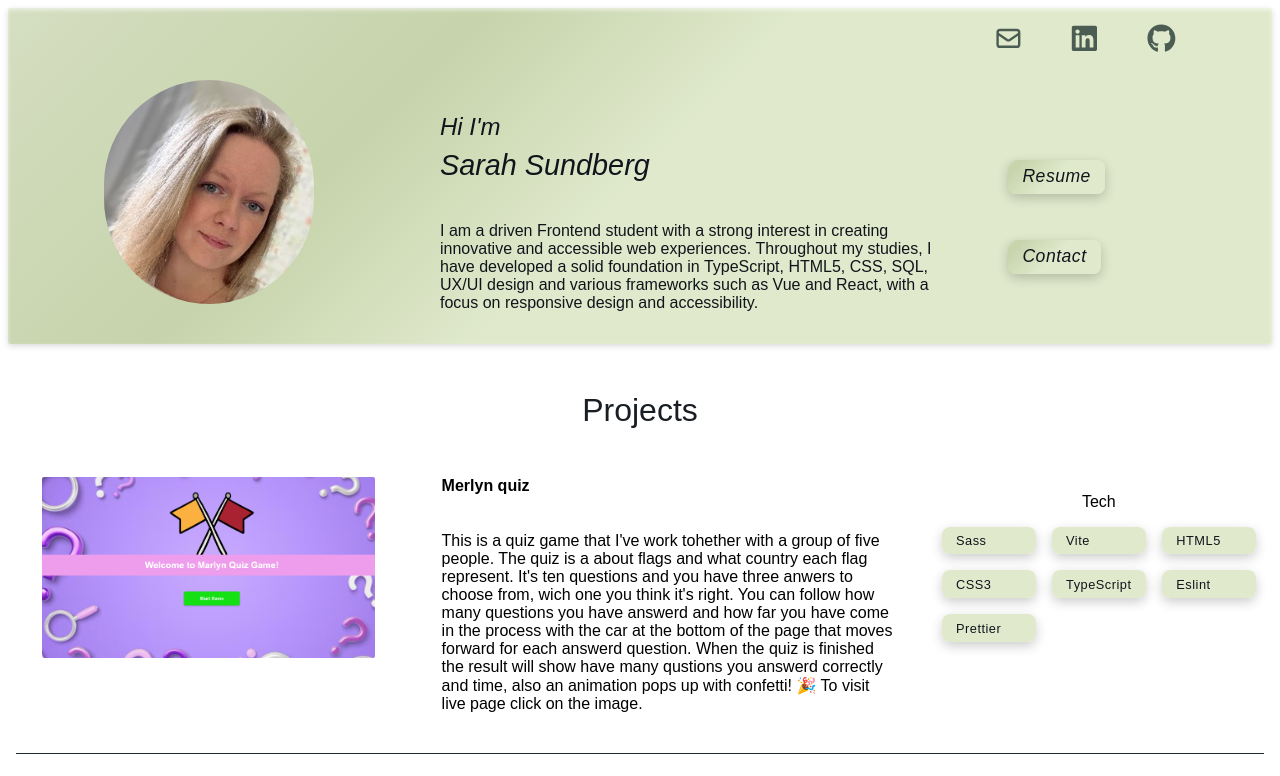
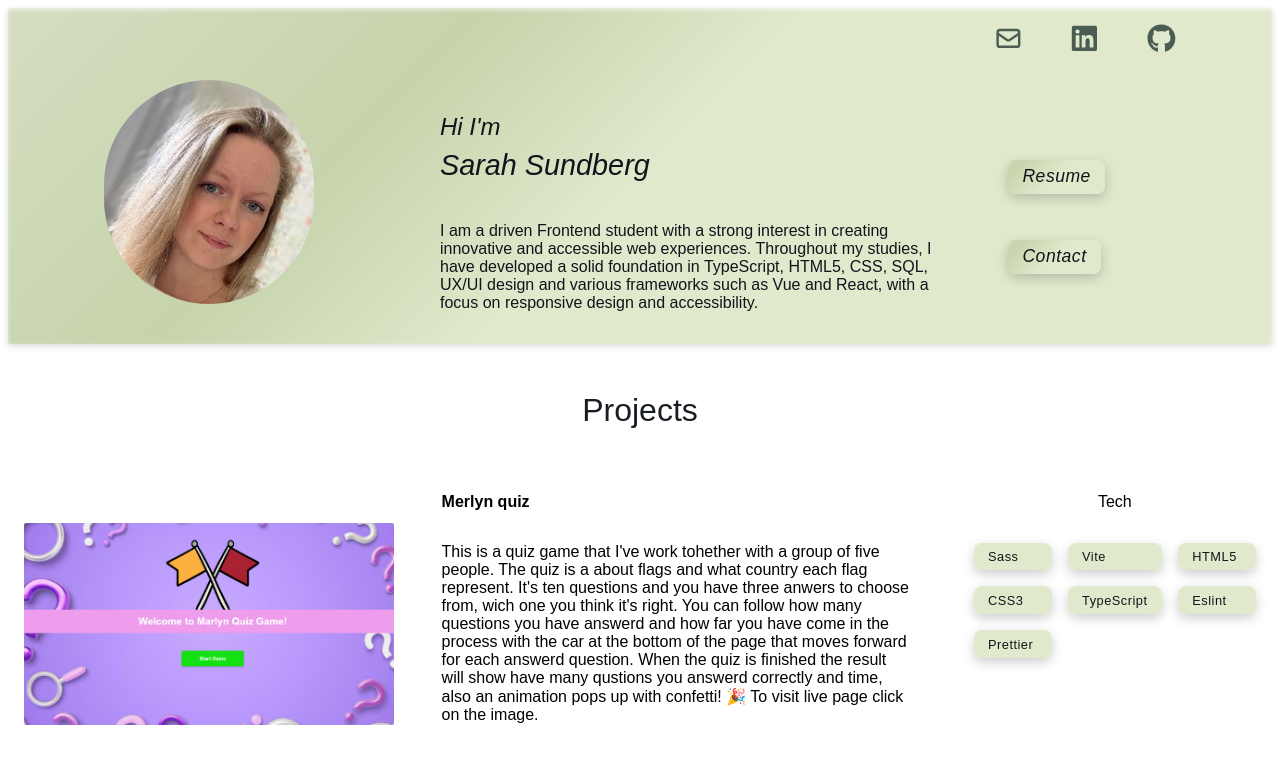
Before and after one commit to SarahSu92/Portfolio, a React (Vite) app in the folder Portfolio/: page / in a window 1280 px wide. Shown: the top 776 px of the page. Built offline with nearby package versions, Linux system fonts and the light colour scheme.

Commit message:
(feat): alll styling is complete

```diff
--- a/Portfolio/src/components/Main/_Desktop.scss
+++ b/Portfolio/src/components/Main/_Desktop.scss
@@ -11,12 +11,18 @@
         display: flex;
         align-items: flex-start;
         gap: 1rem;
+        justify-content: center;
+        align-items: center;
+
+
+
 
 
     }
 
     .projects-wrapper {
         max-width: 500px;
+        align-self: flex-start;
 
     }
 
@@ -24,7 +30,6 @@
         overflow: hidden;
         position: relative;
         max-width: 30%;
-
 
 
         &:hover .image-projects {
@@ -38,7 +43,9 @@
 
     .image-projects {
 
+
         width: 100%;
+        max-width: 500px;
         /* Makes the image responsive */
         height: auto;
         /* Maintains aspect ratio */
@@ -71,7 +78,7 @@
         font-size: 1rem;
         padding: 1rem;
         max-width: 500px;
-        margin-left: 1rem;
+        align-self: flex-start;
 
     }
 
@@ -80,13 +87,15 @@
     }
 
     .tech-wrap {
-       margin-left: auto;
+        margin-left: auto;
+        align-self: flex-start;
+
     }
 
     .tech {
         display: grid;
-        grid-template-columns: repeat(3, 1fr);
-        margin-top: 0;
+        grid-template-columns: repeat(2, 1fr);
+        margin-top: 2rem;
         justify-content: center;
         gap: 1rem;
         align-items: center;
@@ -96,7 +105,8 @@
     .headline {
         text-align: left;
         margin-top: 0;
-        margin-left: 2rem;
+        margin-left: 1rem;
+        margin-bottom: 0;
     }
 
     .skill-headline {
@@ -105,3 +115,10 @@
 
 
 }
+
+@media screen and (min-width: 1200px) {
+    .tech {
+        grid-template-columns: repeat(3, 1fr);
+
+    }
+}
--- a/Portfolio/src/components/Main/_Tablet.scss
+++ b/Portfolio/src/components/Main/_Tablet.scss
@@ -21,13 +21,20 @@
     }
 
     .image-projects {
-        max-width: 90%;
+        max-width: 80%;
         height: auto;
     }
 
+    .projects-wrapper {
+        width: 80%;
+        max-width: 650px;
+        /* or anything that fits your design */
+        margin: 0 auto;
+        /* horizontal centering */
+        padding: 1rem;
+    }
+
     .aboutp {
-        max-width: 600px;
-        margin-left: 3rem;
         font-size: 1rem;
     }
 
@@ -35,7 +42,7 @@
         grid-template-columns: repeat(4, 1fr);
     }
 
-    .view-live-button{
+    .view-live-button {
         display: none;
     }
 
```
